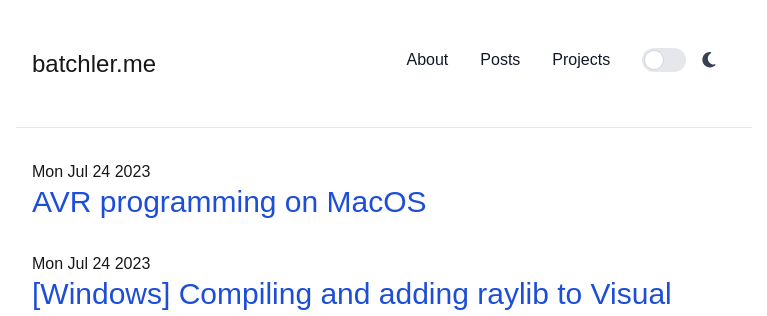
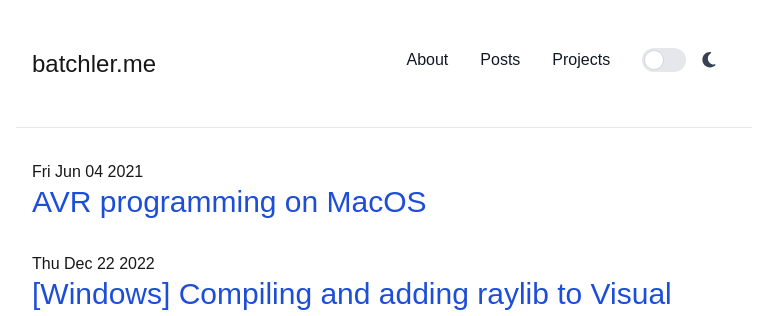
Before and after one commit to trithagoras/batchler.me, a Next.js app: page /posts in a window 1280 px wide. Shown: the top 316 px of the page, without its empty margins (256-1023 px from the left). Built offline with nearby package versions, Linux system fonts and the light colour scheme.

Commit message:
fix dates

```diff
--- a/src/app/posts/[id]/page.tsx
+++ b/src/app/posts/[id]/page.tsx
@@ -28,6 +28,7 @@ const Post = async ({ params }: PostPageProps) => {
   return (
     <article className="prose prose-lg dark:prose-invert">
       <h1>{post.title}</h1>
+      <span className="italic text-gray-400">{post.date.toDateString()}</span>
       <ReactMarkdown>{content}</ReactMarkdown>
     </article>
   );
--- a/src/app/posts/page.tsx
+++ b/src/app/posts/page.tsx
@@ -4,7 +4,7 @@ import PostModel from './models/postModel';
 
 const PostEntry = ({ model }: { model: PostModel }) => (
     <div className='p-4'>
-        <span>Mon Jul 24 2023</span>
+        <span>{model.date.toDateString()}</span>
         <Link href={`/posts/${model.id}`}>
             <h2 className='text-3xl text-blue-700 dark:text-blue-300'>{model.title}</h2>
         </Link>
```
